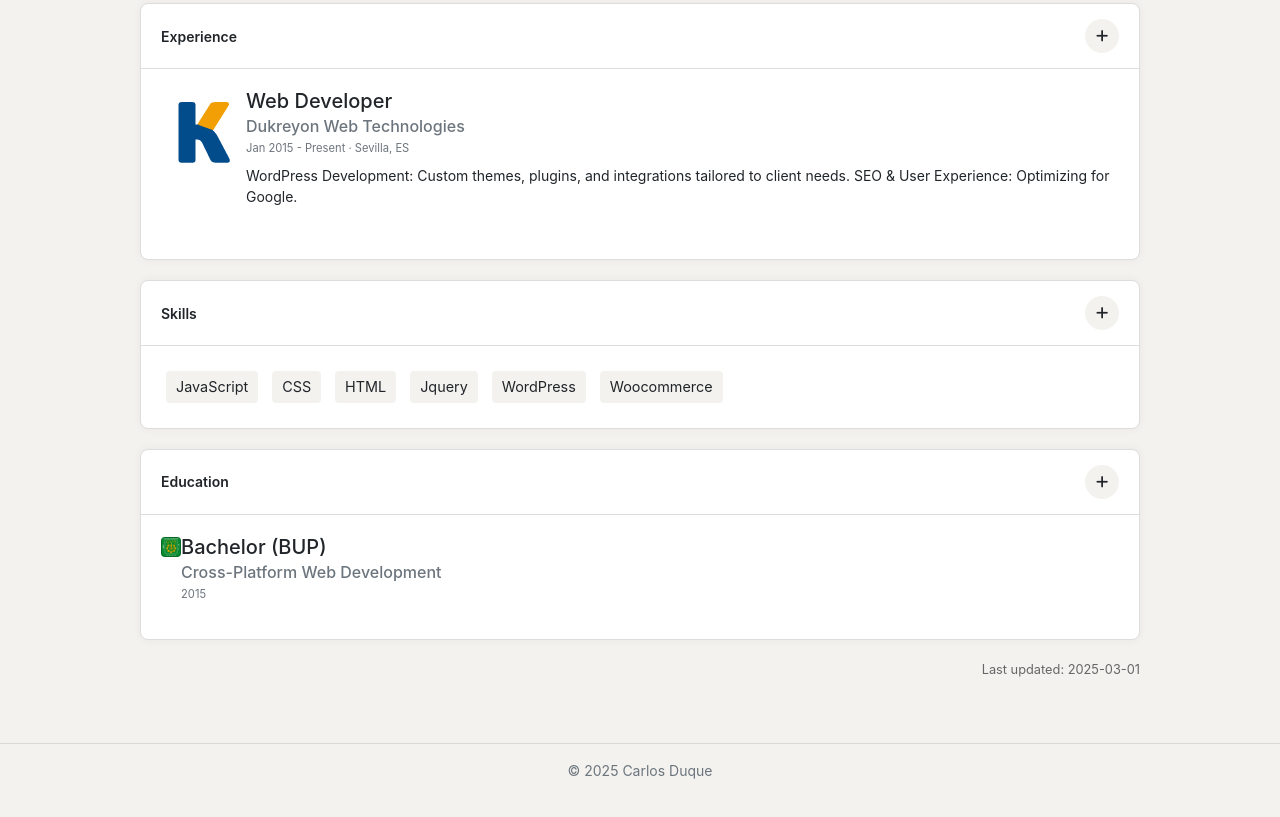
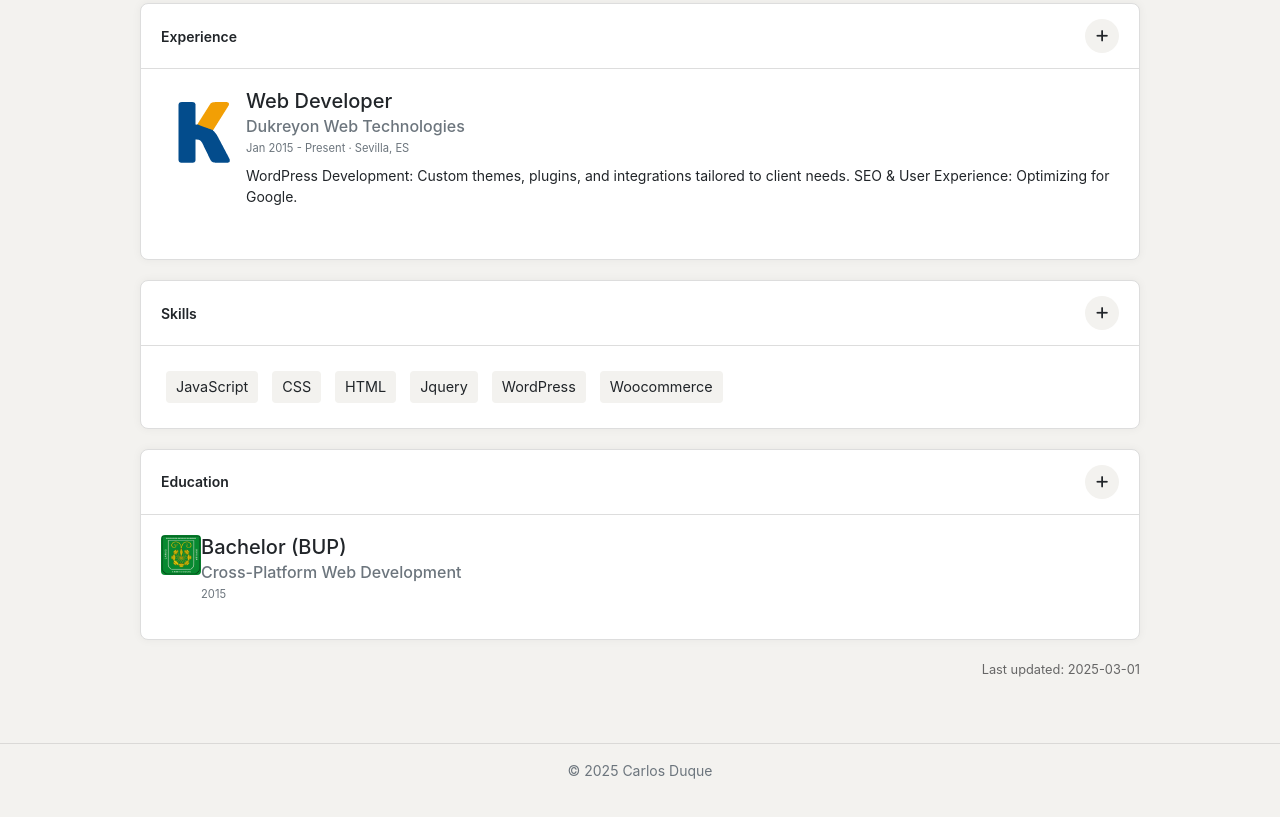
Before and after one commit to karlosduke/about-me, a plain HTML site: page index.html in a window 1280 px wide. Shown: the part 1148-1965 px from the top of the page. Drawn offline with nearby package versions, Linux system fonts and the light colour scheme.

Commit message:
Update index.html

```diff
--- a/index.html
+++ b/index.html
@@ -222,12 +222,12 @@
             <div class="profile-card-body">
                 <div class="d-flex">
                     <div class="flex-shrink-0">
-                        <img src="/images/images-logo-bup-tartessos.png" width="20" height="20" alt="University Logo" class="rounded">
+                        <img src="/images/images-logo-bup-tartessos.png" width="40" height="40" alt="University Logo" class="rounded">
                     </div>
                     <div class="flex-grow-1 ms-3">
-                        <h5 class="mb-1">Bachelor (BUP)</h5>
-                        <h6 class="text-muted mb-1">Cross-Platform Web Development</h6>
-                        <p class="text-muted small">2015</p>
+                        <h5 class="mb-1"> Bachelor (BUP)</h5>
+                        <h6 class="text-muted mb-1"> Cross-Platform Web Development</h6>
+                        <p class="text-muted small"> 2015</p>
                     </div>
                 </div>
             </div>
```
